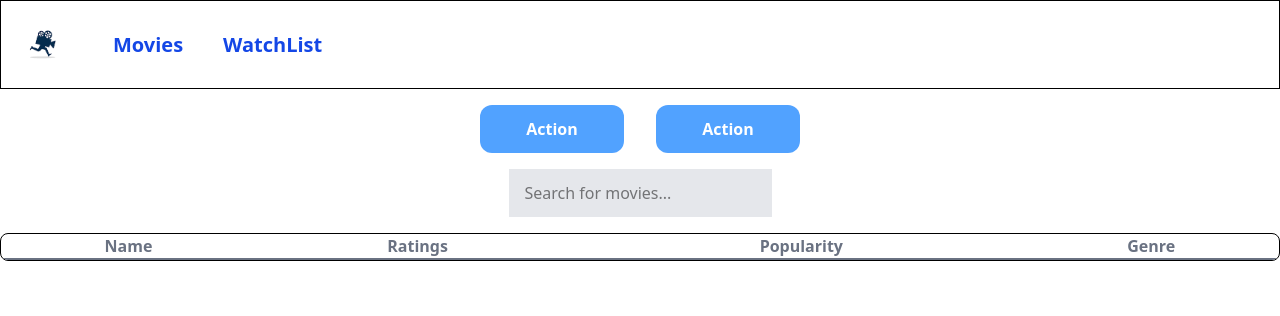
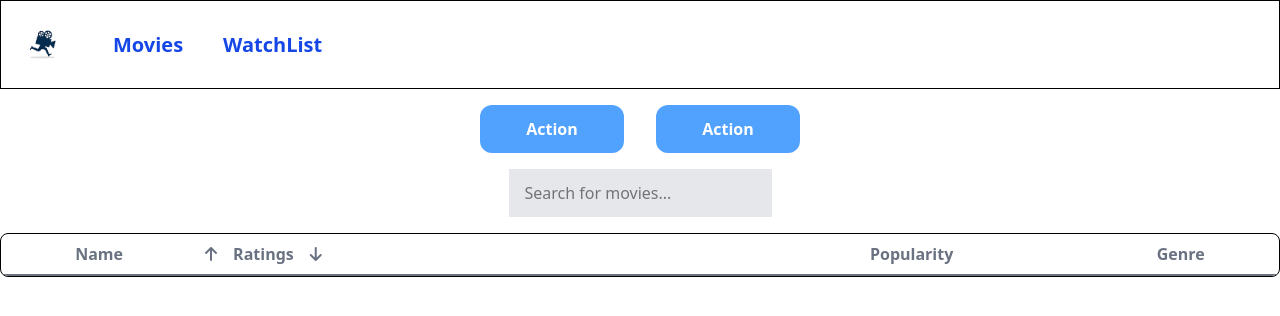
Before and after one commit to bhaktichopra2/IMDB-clone, a React (Vite) app: page /watchList in a window 1280 px wide. Shown: the top 316 px of the page. Built offline with nearby package versions, Linux system fonts and the light colour scheme.

Commit message:
Sorted Watchlist

```diff
--- a/src/App.jsx
+++ b/src/App.jsx
@@ -38,7 +38,7 @@
 
         <Routes>
           <Route path='/' element={<> <Banner /> <Movies watchList={watchList} handleAddWatchList={handleAddWatchList} handleRmWatchList={handleRmWatchList} /> </>} />
-          <Route path='/watchList' element={<WatchList watchList={watchList} />} />
+          <Route path='/watchList' element={<WatchList watchList={watchList} setWatchList={setWatchList} />} />
         </Routes>
 
       </BrowserRouter>
--- a/src/Components/WatchList.jsx
+++ b/src/Components/WatchList.jsx
@@ -1,11 +1,25 @@
-import React, { useState } from 'react'
+import React, { useEffect, useState } from 'react'
 
-function WatchList({watchList}) {
+function WatchList({ watchList, setWatchList }) {
 
-  const[search, setSearch] = useState('')
+  const [search, setSearch] = useState('')
 
-  const handleSearch = (e)=>{
+  let handleSearch = (e) => {
     setSearch(e.target.value)
+  }
+
+  let sortInc = () => {
+    let sortedInc = watchList.sort((movieA, movieB) => {
+      return movieA.vote_average - movieB.vote_average
+    })
+    setWatchList([...sortedInc])
+  }
+
+  let sortDec = () => {
+    let sortedDec = watchList.sort((movieA, movieB) => {
+      return movieB.vote_average - movieA.vote_average
+    })
+    setWatchList([...sortedDec])
   }
 
   return (
@@ -24,7 +38,12 @@
           <thead className='border-b-2'>
             <tr>
               <th>Name</th>
-              <th>Ratings</th>
+              <th className='flex'>
+                <div onClick={sortInc} className='p-2'><i class="fa-solid fa-arrow-up"></i></div>
+                <div className='p-2'>Ratings</div>
+                <div onClick={sortDec} className='p-2'><i class="fa-solid fa-arrow-down"></i></div>
+              </th>
+
               <th>Popularity</th>
               <th>Genre</th>
             </tr>
@@ -32,9 +51,9 @@
 
           <tbody>
 
-              {watchList.filter((movieObj)=>{
+            {watchList.filter((movieObj) => {
               return movieObj.title.toLowerCase().includes(search.toLocaleLowerCase())
-              }).map((movieObj)=>{
+            }).map((movieObj) => {
               return <tr className='border-b-2'>
                 <td className='flex items-center px-6 py-4'>
                   <img className='h-[6rem] w-[5rem]' src={`https://image.tmdb.org/t/p/original/${movieObj.poster_path}`} />
```
Lines whose indentation alone changed are shown as unchanged.
